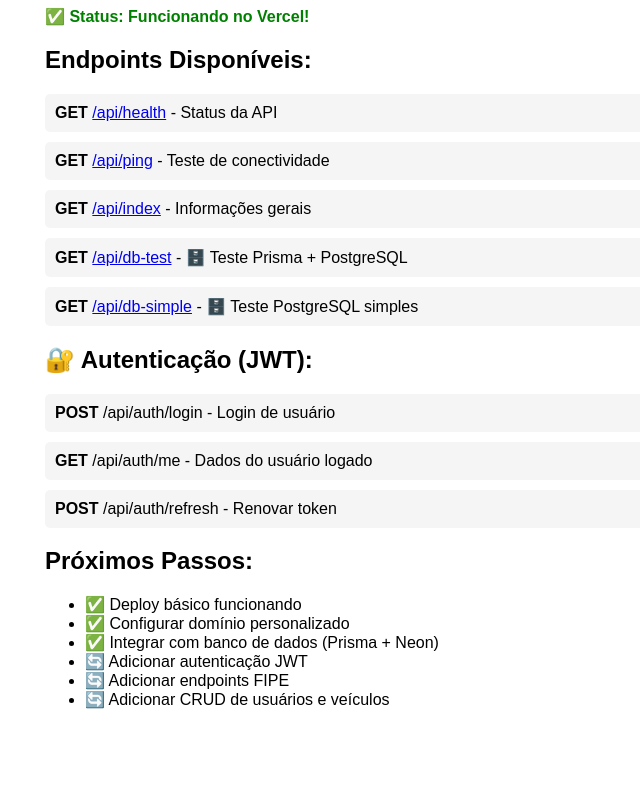
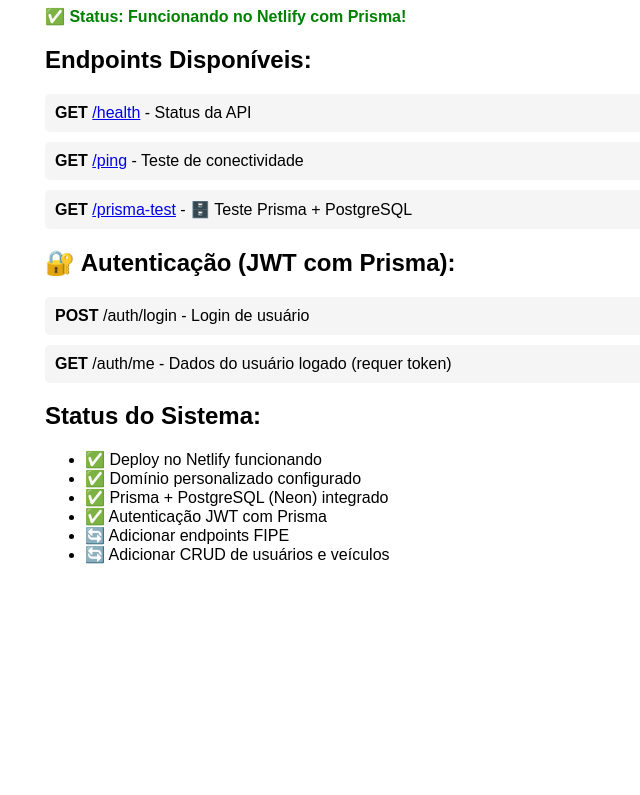
Before and after one commit to marcelorbueno/api-fipe, a website: page public/index.html in a window 1280 px wide. Shown: the part 144-939 px from the top of the page, without its empty margins (295-935 px from the left). After the commit the page ends 800 px from the top, so only its background shows below. Drawn offline with Linux system fonts and the light colour scheme.

Commit message:
Update index page for Netlify deployment and fix endpoint links

```diff
--- a/public/index.html
+++ b/public/index.html
@@ -11,43 +11,34 @@
     </style>
 </head>
 <body>
-    <h1>🚀 API BMC FIPE - Minimal Version</h1>
-    <p class="status">✅ Status: Funcionando no Vercel!</p>
+    <h1>🚀 API BMC FIPE - Netlify Functions</h1>
+    <p class="status">✅ Status: Funcionando no Netlify com Prisma!</p>
 
     <h2>Endpoints Disponíveis:</h2>
     <div class="endpoint">
-        <strong>GET</strong> <a href="/api/health">/api/health</a> - Status da API
+        <strong>GET</strong> <a href="/health">/health</a> - Status da API
     </div>
     <div class="endpoint">
-        <strong>GET</strong> <a href="/api/ping">/api/ping</a> - Teste de conectividade
+        <strong>GET</strong> <a href="/ping">/ping</a> - Teste de conectividade
     </div>
     <div class="endpoint">
-        <strong>GET</strong> <a href="/api/index">/api/index</a> - Informações gerais
+        <strong>GET</strong> <a href="/prisma-test">/prisma-test</a> - 🗄️ Teste Prisma + PostgreSQL
+    </div>
+
+    <h2>🔐 Autenticação (JWT com Prisma):</h2>
+    <div class="endpoint">
+        <strong>POST</strong> /auth/login - Login de usuário
     </div>
     <div class="endpoint">
-        <strong>GET</strong> <a href="/api/db-test">/api/db-test</a> - 🗄️ Teste Prisma + PostgreSQL
-    </div>
-    <div class="endpoint">
-        <strong>GET</strong> <a href="/api/db-simple">/api/db-simple</a> - 🗄️ Teste PostgreSQL simples
+        <strong>GET</strong> /auth/me - Dados do usuário logado (requer token)
     </div>
 
-    <h2>🔐 Autenticação (JWT):</h2>
-    <div class="endpoint">
-        <strong>POST</strong> /api/auth/login - Login de usuário
-    </div>
-    <div class="endpoint">
-        <strong>GET</strong> /api/auth/me - Dados do usuário logado
-    </div>
-    <div class="endpoint">
-        <strong>POST</strong> /api/auth/refresh - Renovar token
-    </div>
-
-    <h2>Próximos Passos:</h2>
+    <h2>Status do Sistema:</h2>
     <ul>
-        <li>✅ Deploy básico funcionando</li>
-        <li>✅ Configurar domínio personalizado</li>
-        <li>✅ Integrar com banco de dados (Prisma + Neon)</li>
-        <li>🔄 Adicionar autenticação JWT</li>
+        <li>✅ Deploy no Netlify funcionando</li>
+        <li>✅ Domínio personalizado configurado</li>
+        <li>✅ Prisma + PostgreSQL (Neon) integrado</li>
+        <li>✅ Autenticação JWT com Prisma</li>
         <li>🔄 Adicionar endpoints FIPE</li>
         <li>🔄 Adicionar CRUD de usuários e veículos</li>
     </ul>
```
